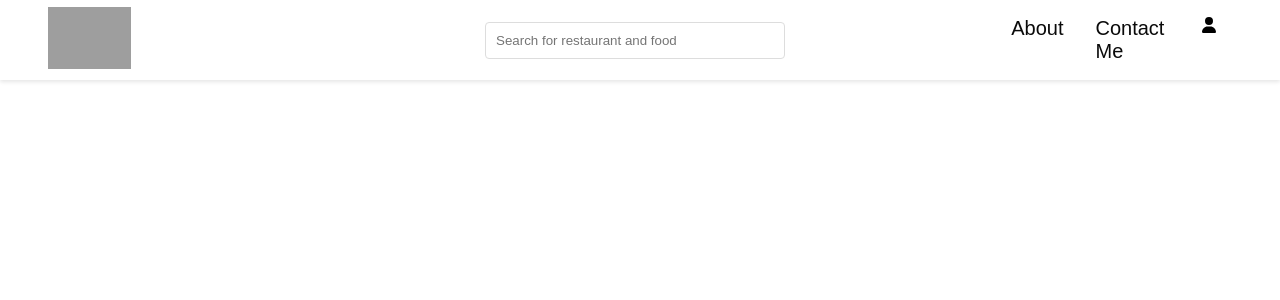
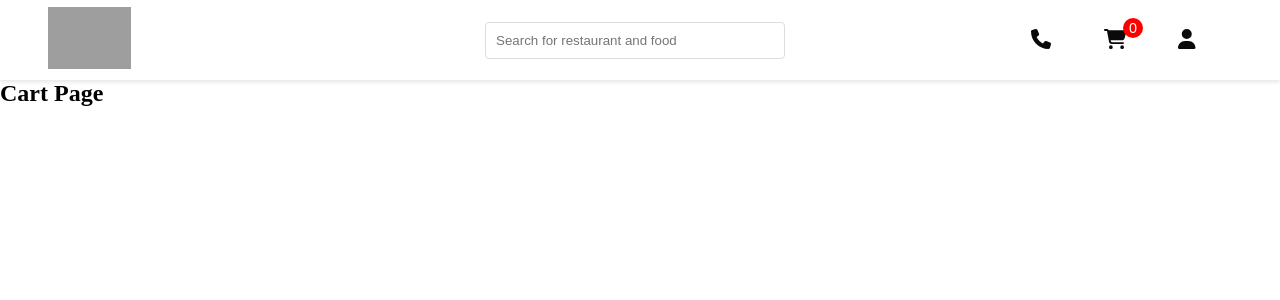
Before and after one commit to najimali/namaste-react, a React (Vite) app: page /cart in a window 1280 px wide. Shown: the top 300 px of the page. Built offline with nearby package versions, Linux system fonts and the light colour scheme; grey boxes are pictures that could not be loaded.

Commit message:
Added Cart Icon

```diff
--- a/src/components/Body.js
+++ b/src/components/Body.js
@@ -11,7 +11,7 @@ const Body = () => {
     const { data } = useFetch(SWIGGY_RESTAURANT_API_END_POINT)
     const restaurants = data?.cards[2]?.card?.card?.gridElements?.infoWithStyle?.restaurants
     const [filterRestaurants, setFilteredRestaurants] = useState(null)
-    const searchText = useSelector((state) => state.search.text);
+    const searchText = useSelector((store) => store.search.text);
     useEffect(() => {
         if (restaurants?.length) {
             setFilteredRestaurants(restaurants)
--- /dev/null
+++ b/src/components/Cart.js
@@ -0,0 +1,8 @@
+const Cart = () => {
+    return (
+        <h2>
+            Cart Page
+        </h2>
+    )
+}
+export default Cart
--- a/src/components/Header.js
+++ b/src/components/Header.js
@@ -2,10 +2,10 @@ import React, { useEffect, useState } from 'react';
 import '../styles/header.css';
 import { DEBOUNCE_DELAYS, LOGO } from '../utils/constant';
 import { FontAwesomeIcon } from '@fortawesome/react-fontawesome';
-import { faSearch, faUser } from '@fortawesome/free-solid-svg-icons';
+import { faCartShopping, faContactBook, faPhone, faUser } from '@fortawesome/free-solid-svg-icons';
 import { debounce } from '../utils/debounce';
 import { setText } from '../reducer/searchTextSlice';
-import { useDispatch } from 'react-redux';
+import { useDispatch, useSelector } from 'react-redux';
 import { Link } from 'react-router-dom';
 
 const Header = () => {
@@ -21,6 +21,8 @@ const Header = () => {
         debounceSearchText();
         return () => debounceSearchText.cancel();
     }, [searchTerm]);
+
+    const cartItems = useSelector(store => store.cart.items)
     return (
         <header className="header">
             <div className="logo">
@@ -38,19 +40,24 @@ const Header = () => {
                 />
             </div>
             <div className='nav-container'>
+
                 <div className='nav-items'>
-                    <Link to="/about" className='link'>About</Link>
+                    <Link to="/contact" className='link' icon={faContactBook}>
+                        <FontAwesomeIcon icon={faPhone} />
+                    </Link>
                 </div>
                 <div className='nav-items'>
-                    <Link to="/contact" className='link'>Contact Me</Link>
+                    <Link to="/cart" className='link' icon={faContactBook}>
+                        <FontAwesomeIcon className='cart-icon-container' icon={faCartShopping} />
+                        <span className="cart-count">{cartItems.length}</span>
+                    </Link>
                 </div>
-                <div className="profile nav-items">
-                    <FontAwesomeIcon icon={faUser} />
+                <div className='nav-items'>
+                    <Link to="/about" className='link'>
+                        <FontAwesomeIcon icon={faUser} />
+                    </Link>
                 </div>
             </div>
-
-
-
         </header>
     );
 };
--- a/src/components/MenuItem.js
+++ b/src/components/MenuItem.js
@@ -1,9 +1,15 @@
 
+import { useDispatch } from "react-redux"
 import "../styles/menu-item.css"
 import { CLOUDINARY__IMAGE_PREFIX, NON_VEG_ICON_IMAGE, VEG_ICON_IMAGE } from "../utils/constant"
+import { addItem } from '../reducer/cartSlice'
 
 const MenuItem = ({ detail }) => {
     const { id, name, description, imageId, isVeg, price, defaultPrice } = detail
+    const dispatch = useDispatch()
+    const handleClickOnAdd = () => {
+        dispatch(addItem(detail))
+    }
     return (
         <div className="menu-item-container">
             <div className="menu-item-content">
@@ -14,15 +20,15 @@ const MenuItem = ({ detail }) => {
                 }</p>
                 <p className="name"> {name}</p>
                 <p className="price">
-                    <span>&#8377;</span> {(price || defaultPrice)  / 100}</p>
+                    <span>&#8377;</span> {(price || defaultPrice) / 100}</p>
                 <p className="description"> {description}</p>
             </div>
             <div className="menu-item-container-image-container">
                 <div>
-                    <button>
+                    <button onClick={handleClickOnAdd}>
                         Add
                     </button>
-                    <img src={`${CLOUDINARY__IMAGE_PREFIX}${imageId}`} alt="Food item"/>
+                    <img src={`${CLOUDINARY__IMAGE_PREFIX}${imageId}`} alt="Food item" />
                 </div>
                 <div className="customisable">Customisable</div>
             </div>
--- a/src/components/RestaurantDetail.js
+++ b/src/components/RestaurantDetail.js
@@ -1,7 +1,6 @@
 import { useParams } from "react-router-dom"
 import { SWIGGY_RESTAURANT_DETAIL_API_END_POINT, categoryType } from "../utils/constant";
 import MenuItemShimmer from "./MenuItemShimmer";
-import MenuItem from "./MenuItem";
 import "../styles/restaurant-details.css"
 import useFetch from "../hooks/useFetch";
 import { useEffect, useState } from "react";
--- /dev/null
+++ b/src/reducer/cartSlice.js
@@ -0,0 +1,24 @@
+import { createSlice } from "@reduxjs/toolkit";
+
+export const cartSlice = createSlice({
+    name: "cart",
+    initialState: {
+        items: []
+    },
+    reducers: {
+        addItem: (state, action) => {
+            state.items.push(action.payload)
+        },
+        deleteItem: (state, action) => {
+            const { id: deleteId } = action.payload
+            const { items: existingItems } = state
+            state.items = existingItems.filter(({ id }) => id != deleteId)
+        },
+        clearCart: (state) => {
+            state.items = []
+        }
+    }
+})
+
+export const { addItem, deleteItem, clearCart } = cartSlice.actions;
+export default cartSlice.reducer;
--- a/src/reducer/store.js
+++ b/src/reducer/store.js
@@ -1,9 +1,10 @@
 import { configureStore } from '@reduxjs/toolkit';
 import searchTermReducer from './searchTextSlice';
-
+import cartReducer from './cartSlice';
 export const store = configureStore({
     reducer: {
         search: searchTermReducer,
+        cart: cartReducer
     },
 });
 
--- a/src/styles/header.css
+++ b/src/styles/header.css
@@ -55,6 +55,7 @@
 .nav-items {
     padding: .5rem 1rem;
     margin: 1rem 0rem;
+    position: relative;
 }
 
 .link {
@@ -68,3 +69,19 @@
 .link:hover {
     color: #A28089;
 }
+
+.cart-icon-container {
+    position: relative;
+    display: inline-block;
+}
+
+.cart-count {
+    position: absolute;
+    top: -3px;
+    right: -1px;
+    background: #ff0000;
+    color: white;
+    border-radius: 50%;
+    padding: 2px 6px;
+    font-size: .9rem;
+}
--- a/src/styles/menu-category.css
+++ b/src/styles/menu-category.css
@@ -2,10 +2,14 @@
     display: flex;
     flex-direction: column;
     justify-content: flex-start;
-    width: 40rem;
+    width: 45rem;
     padding: 2rem;
     transition: color 0.5s ease;
     border-bottom: 16px solid #f1f1f6;
+}
+
+.menu-category-container:last-child{
+    border-bottom: none;
 }
 
 .menu-category-content {
```
Also changed, not shown: src/App.js (+6 -1 lines).
